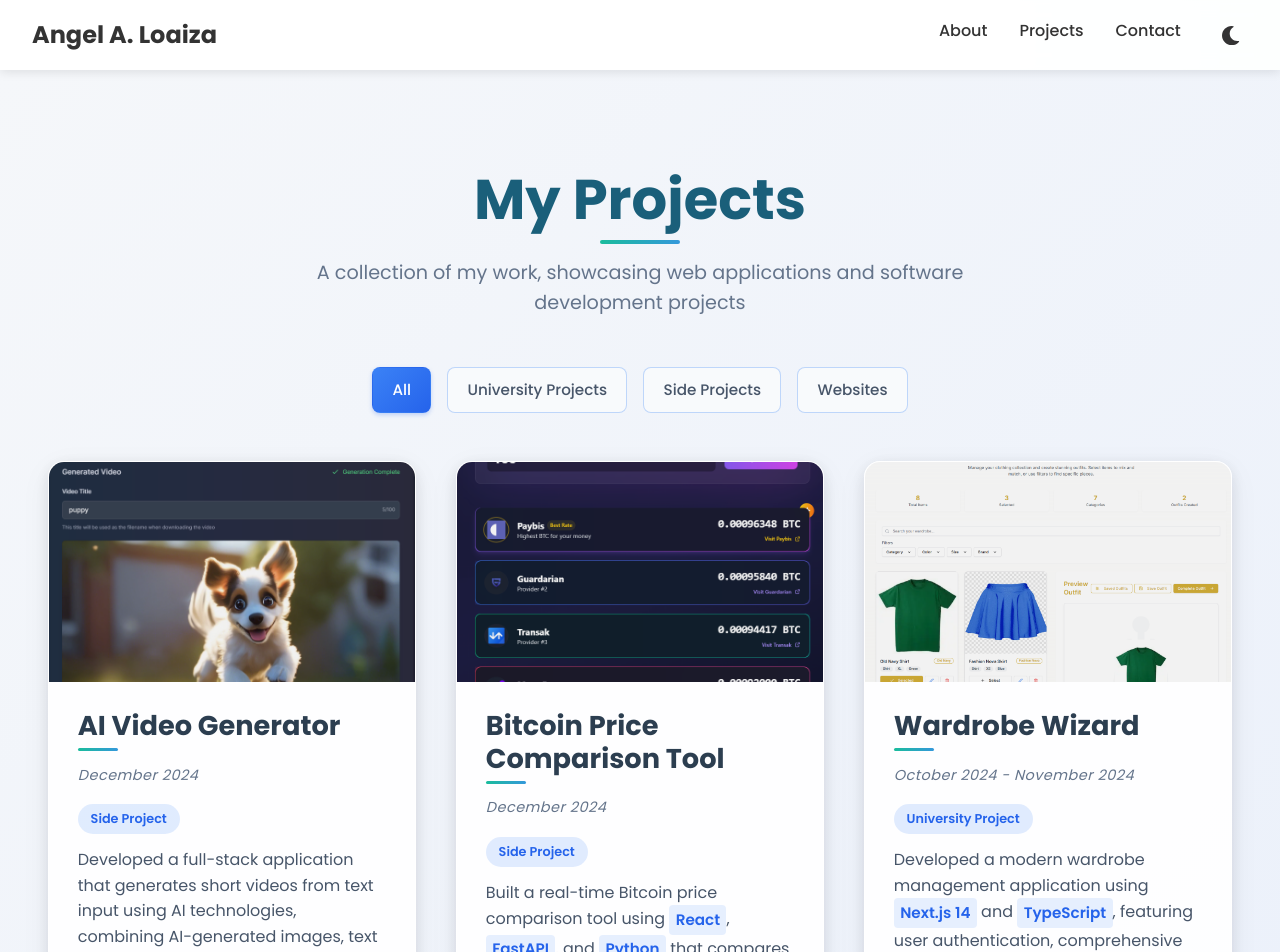
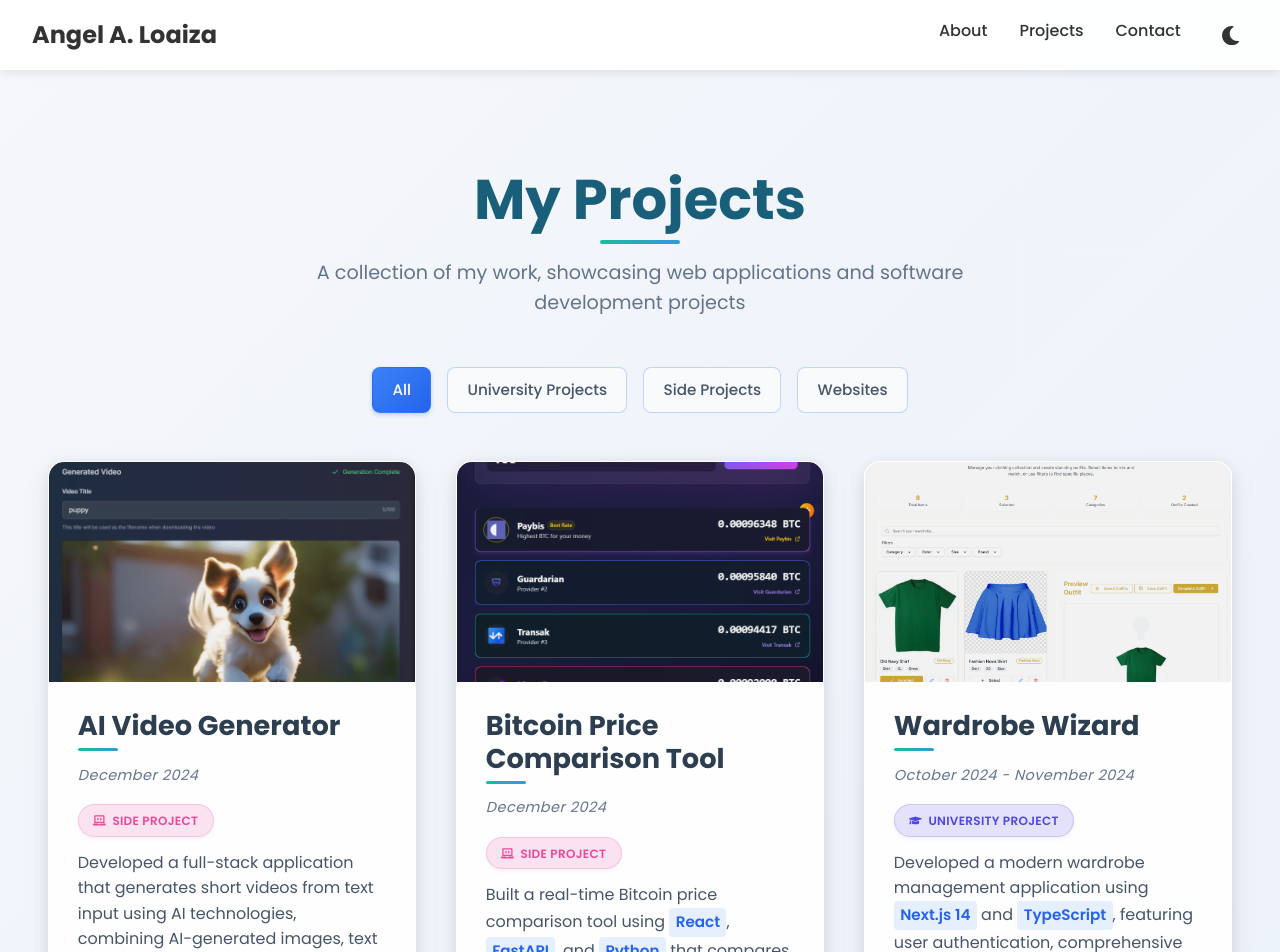
Before and after one commit to aal51282/aal51282.github.io, a Next.js app: page /projects in a window 1280 px wide. Shown: the top 952 px of the page. Built offline with nearby package versions, Linux system fonts and the light colour scheme; a web font is replaced by a local one.

Commit message:
Updated the category UI.

```diff
--- a/src/app/projects/page.tsx
+++ b/src/app/projects/page.tsx
@@ -8,7 +8,14 @@ import "aos/dist/aos.css";
 import styles from "./projects.module.css";
 import Image from "next/image";
 import Link from "next/link";
-import { FaGithub, FaLink, FaVideo } from "react-icons/fa";
+import {
+  FaGithub,
+  FaLink,
+  FaVideo,
+  FaGraduationCap,
+  FaLaptopCode,
+  FaGlobe,
+} from "react-icons/fa";
 import { projects } from "./projectsData";
 
 const ProjectsPage = () => {
@@ -103,7 +110,21 @@ const ProjectsPage = () => {
                   <p className={styles.projectDate}>
                     <em>{project.date}</em>
                   </p>
-                  <div className={styles.categoryTag}>{project.category}</div>
+                  <div
+                    className={styles.categoryTag}
+                    data-category={project.category}
+                  >
+                    {project.category === "University Project" && (
+                      <FaGraduationCap className={styles.categoryIcon} />
+                    )}
+                    {project.category === "Side Project" && (
+                      <FaLaptopCode className={styles.categoryIcon} />
+                    )}
+                    {project.category === "Website" && (
+                      <FaGlobe className={styles.categoryIcon} />
+                    )}
+                    {project.category}
+                  </div>
                   <div className={styles.projectDescription}>
                     {project.description.map((desc, i) => (
                       <p key={i}>{desc}</p>
--- a/src/app/projects/projects.module.css
+++ b/src/app/projects/projects.module.css
@@ -166,15 +166,42 @@
 }
 
 .categoryTag {
-  display: inline-block;
-  font-size: 0.8rem;
-  padding: 0.3rem 0.8rem;
+  display: inline-flex;
+  align-items: center;
+  justify-content: center;
+  font-size: 0.75rem;
+  padding: 0.35rem 0.9rem;
   border-radius: 20px;
-  background-color: rgba(59, 130, 246, 0.15);
-  color: #2563eb;
   font-weight: 600;
   margin-top: 0.3rem;
   align-self: flex-start;
+  box-shadow: 0 2px 4px rgba(0, 0, 0, 0.05);
+  letter-spacing: 0.3px;
+  text-transform: uppercase;
+  transition: all 0.2s ease;
+}
+
+.categoryTag:hover {
+  transform: translateY(-1px);
+  box-shadow: 0 3px 6px rgba(0, 0, 0, 0.08);
+}
+
+.categoryTag[data-category="University Project"] {
+  background-color: rgba(79, 70, 229, 0.15);
+  color: #4f46e5;
+  border: 1px solid rgba(79, 70, 229, 0.2);
+}
+
+.categoryTag[data-category="Side Project"] {
+  background-color: rgba(236, 72, 153, 0.15);
+  color: #ec4899;
+  border: 1px solid rgba(236, 72, 153, 0.2);
+}
+
+.categoryTag[data-category="Website"] {
+  background-color: rgba(14, 165, 233, 0.15);
+  color: #0ea5e9;
+  border: 1px solid rgba(14, 165, 233, 0.2);
 }
 
 .projectDescription {
@@ -264,6 +291,11 @@
   box-shadow: 0 7px 14px rgba(16, 185, 129, 0.3);
 }
 
+.categoryIcon {
+  margin-right: 0.4rem;
+  font-size: 0.8rem;
+}
+
 @media (max-width: 768px) {
   .projectsContainer {
     grid-template-columns: repeat(auto-fit, minmax(300px, 1fr));
@@ -290,6 +322,15 @@
     font-size: 0.85rem;
   }
 
+  .categoryTag {
+    padding: 0.3rem 0.7rem;
+    font-size: 0.7rem;
+  }
+
+  .categoryIcon {
+    font-size: 0.75rem;
+  }
+
   .projectContent {
     padding: 1.5rem;
   }
```
